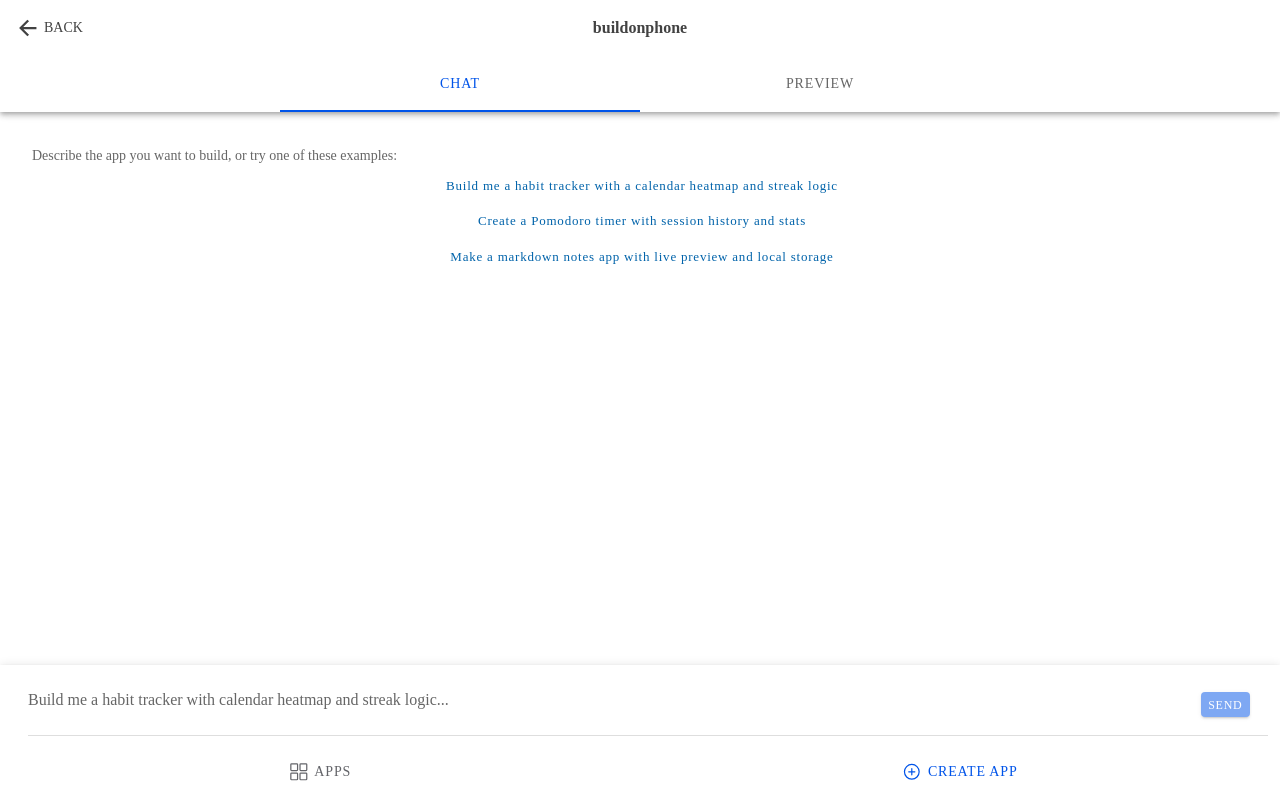
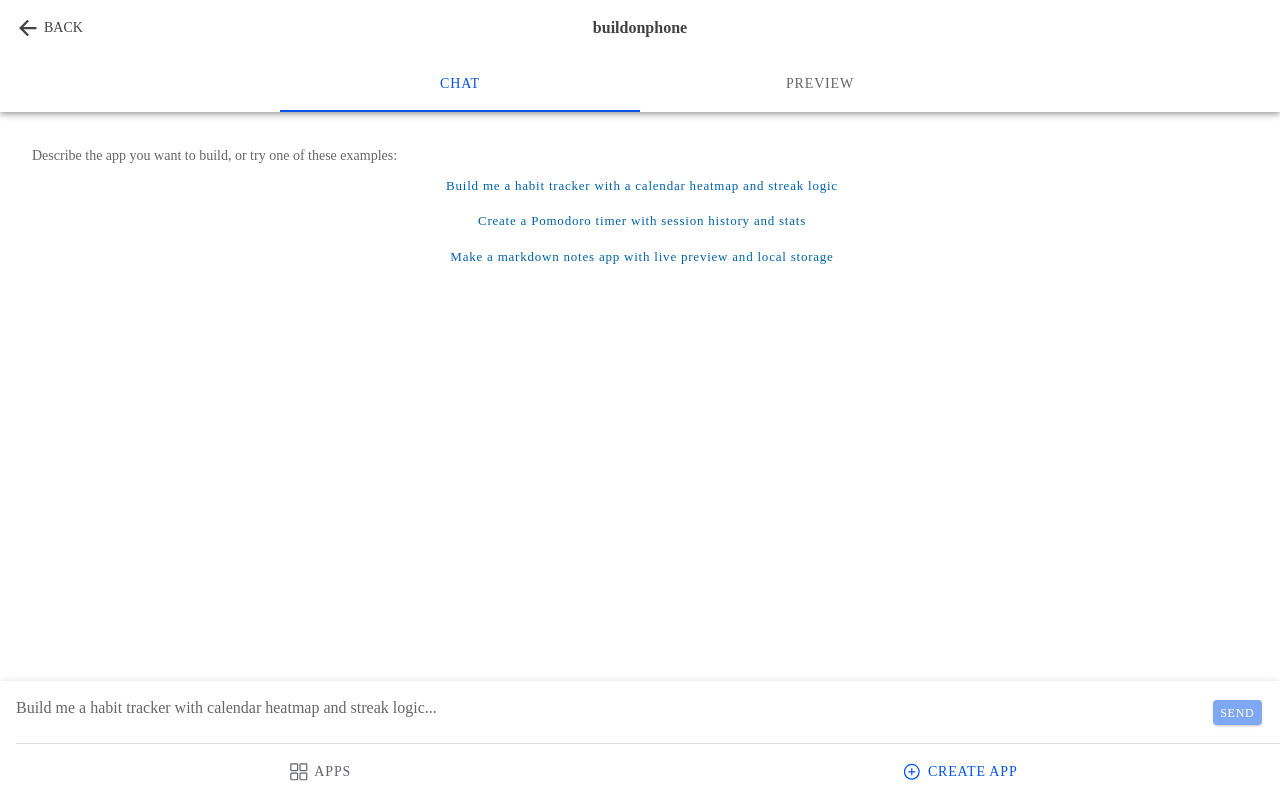
Before and after one commit to marcusschiesser/buildonphone, a Next.js app in the folder apps/pwa/: page /create in a window 1280 px wide. Built offline with nearby package versions, Linux system fonts and the light colour scheme.

Commit message:
refactor: simplify studio footer styling and remove dead globals

```diff
--- a/apps/pwa/src/app/globals.css
+++ b/apps/pwa/src/app/globals.css
@@ -18,16 +18,6 @@ ion-app {
 
 .page-shell--narrow {
   max-width: 460px;
-}
-
-.studio-shell {
-  height: calc(100dvh - 72px - var(--ion-safe-area-top) - 56px);
-}
-
-.mobile-tabs-extra {
-  border-top: 1px solid var(--ion-border-color);
-  padding: 8px 12px;
-  background: var(--ion-background-color);
 }
 
 ion-toolbar.app-toolbar {
@@ -124,9 +114,3 @@ ion-toolbar.app-toolbar .app-toolbar__title {
 .opacity-35 {
   opacity: 0.35;
 }
-
-@media (min-width: 960px) {
-  .studio-shell {
-    height: calc(100dvh - 88px - var(--ion-safe-area-top));
-  }
-}
--- a/apps/pwa/src/components/studio.tsx
+++ b/apps/pwa/src/components/studio.tsx
@@ -219,7 +219,7 @@ export function Studio({
       </IonContent>
       <IonFooter>
         {activeTab === 'chat' ? (
-          <IonToolbar className="mobile-tabs-extra">
+          <IonToolbar >
             <IonItem lines="inset">
               <IonTextarea
                 value={input}
```
